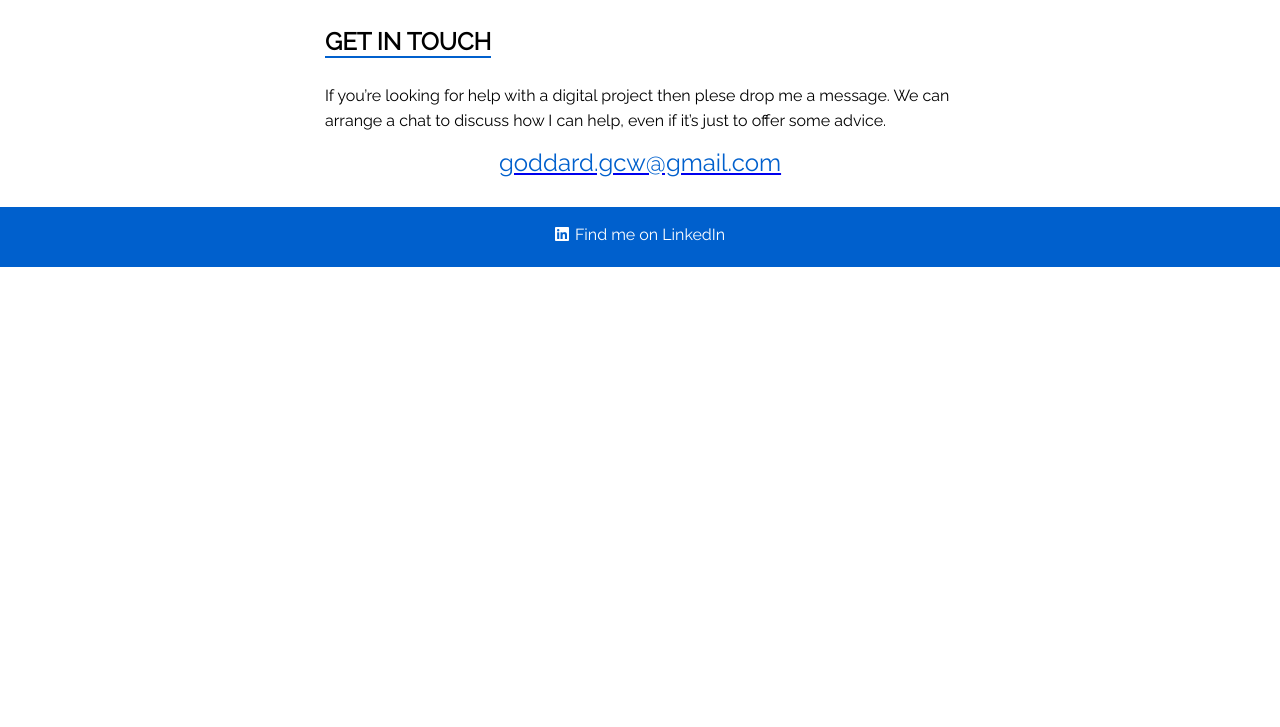
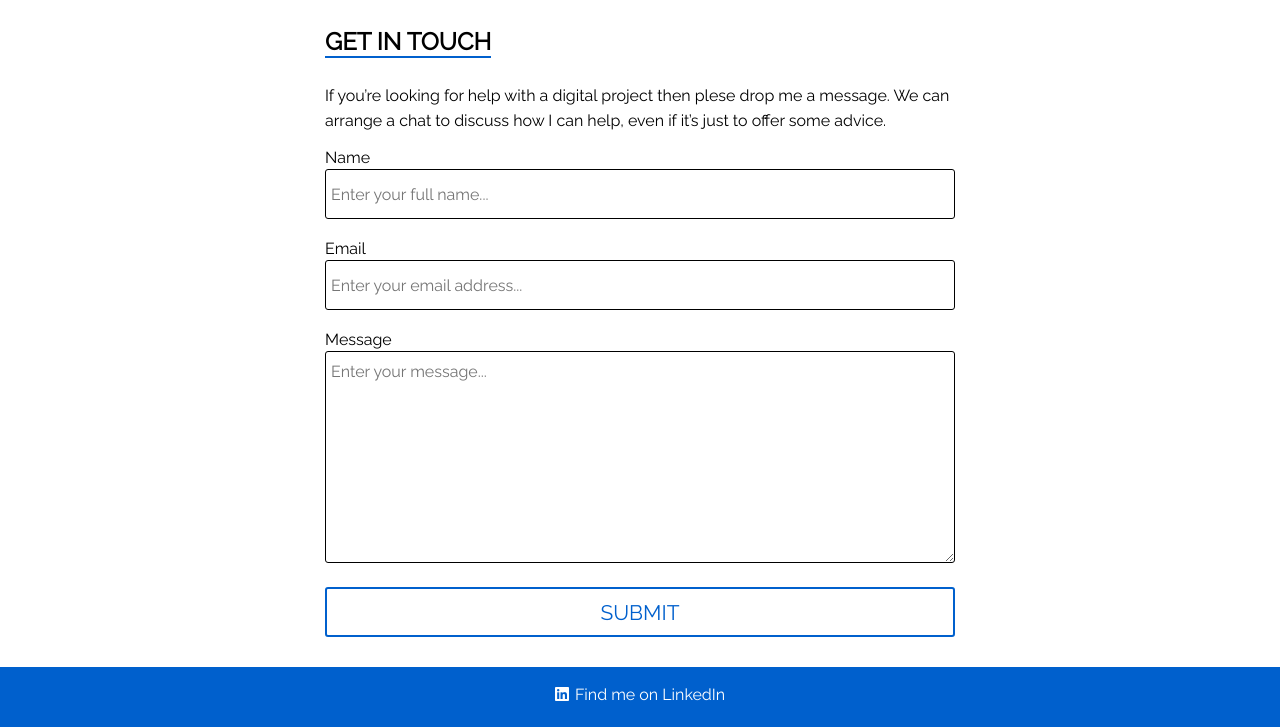
Before and after one commit to gideongoddard/gideongoddard.co.uk, a plain HTML site: page index.html in a window 1280 px wide. Shown: the part 1706-2433 px from the top of the page. Before the commit the page ends 1973 px from the top, so only its background shows below. Drawn offline with Linux system fonts and the light colour scheme.

Commit message:
formspree form setup

```diff
--- a/CSS/main.css
+++ b/CSS/main.css
@@ -204,13 +204,6 @@ button:hover {
     cursor: pointer;
 }
 
-#email {
-    display: block;
-    text-align: center;
-    font-size: 24px;
-    color: #0060cd;
-}
-
 footer {
     margin-top: 20px;
     width: 100%;
--- a/index.html
+++ b/index.html
@@ -105,10 +105,8 @@
         <span id="h-contact" class="anchor-offset"></span>
         <h2>Get in touch</h2>
         <p>If you’re looking for help with a digital project then plese drop me a message. We can arrange a chat to discuss how I can help, even if it’s just to offer some advice.</p>
-        <a href="mailto:goddard.gcw@gmail.com"><span id="email">goddard.gcw@gmail.com</span></a>
-        <!-- Form disabled
         <div id="form-messages"></div>
-        <form id="ajax-contact" action="./resources/mailer.php" method="POST">
+        <form id="ajax-contact" action="https://formspree.io/goddard.gcw@gmail.com" method="POST" />
             <label for="name">Name</label>
             <input type="text" id="name" name="name" placeholder="Enter your full name..." maxlength="50" required>
             <label for="email">Email</label>
@@ -117,8 +115,6 @@
             <textarea name="message" id="message" rows="10" placeholder="Enter your message..." maxlength="1000" required></textarea>
             <button id="submit" type="submit">Submit</button>
         </form>
-         -->
-
     </section>
     <footer>
         <a href="https://www.linkedin.com/in/gideon-goddard">
```
